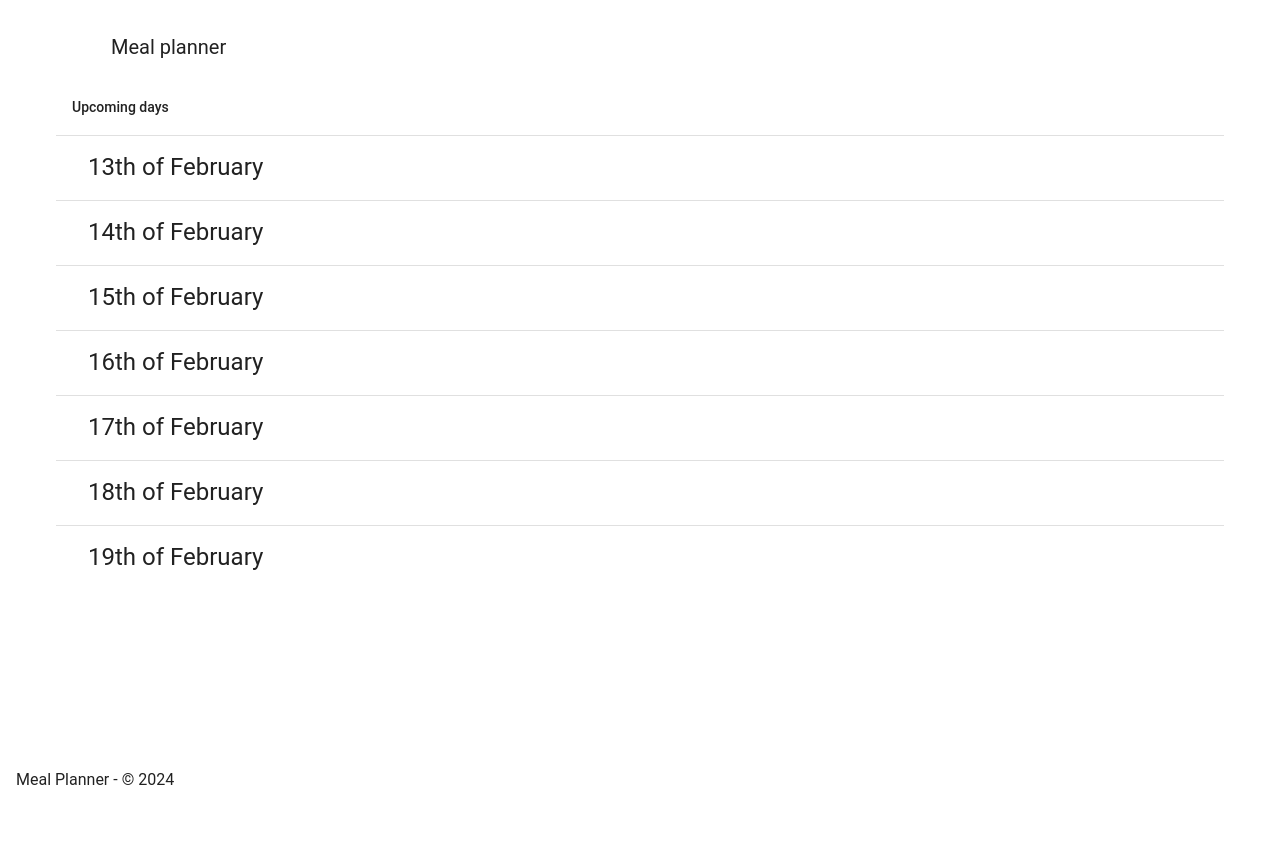
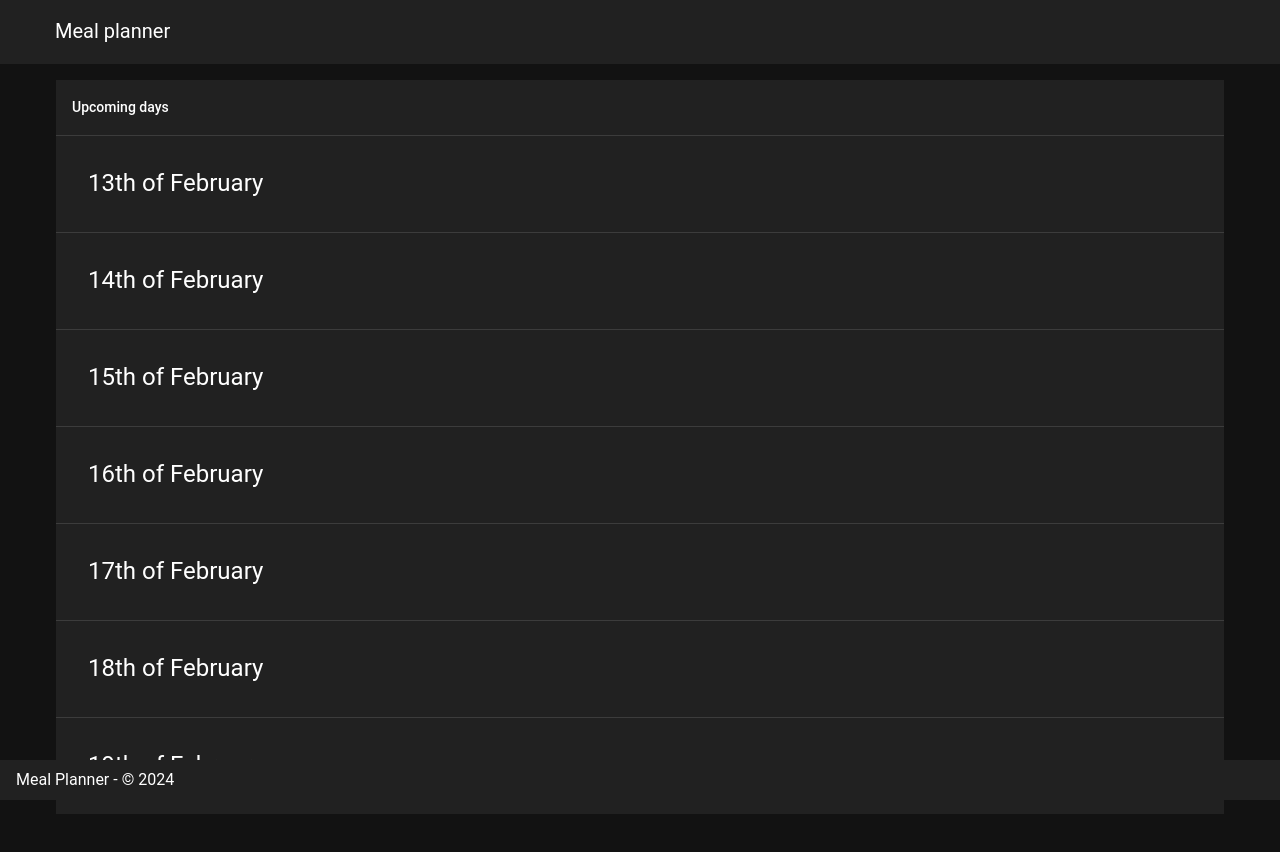
Before and after one commit to nekkox/Recipe-App, a Vue app: page / in a window 1280 px wide. Shown: the top 852 px of the page. Built offline with nearby package versions, Linux system fonts and the light colour scheme; no server answers.

Commit message:
Adjust layout and create nested routes

```diff
--- a/src/App.vue
+++ b/src/App.vue
@@ -1,24 +1,26 @@
 <script setup>
 import { RouterLink, RouterView } from 'vue-router'
+import DefaultBar from '@/layouts/default/AppBar.vue'
+
 
 </script>
 
 <template>
-<v-layout >
-  <v-container class="main">
-    <main>
+  <v-app theme="dark">
 
+    <DefaultBar />
+
+    <v-main>
+      <v-container>
       <RouterView />
+    </v-container>
+    </v-main>
 
-    </main>
-  </v-container>
-  <v-footer app>
-    <span>Meal Planner</span>&nbsp;- &copy;
-    {{ new Date().getFullYear() }}
-  </v-footer>
-</v-layout>
+    <v-footer app>
+      <span>Meal Planner</span>&nbsp;- &copy;
+      {{ new Date().getFullYear() }}
+    </v-footer>
+  </v-app>
 </template>
 
-<style scoped>
-
-</style>
+<style scoped></style>
--- a/src/components/CalendarCard.vue
+++ b/src/components/CalendarCard.vue
@@ -5,7 +5,7 @@ const props = defineProps(['card'])
 </script>
 
 <template>
-    <v-sheet class="d-flex justify-lg-space-between">
+    <v-sheet class="d-flex justify-space-betwee">
         <v-sheet class="ma-2 pa-2">
             <h2 class="text-h5">{{ useFormatDate(props.card.date) }}</h2>
         </v-sheet>
--- a/src/components/CalendarDays.vue
+++ b/src/components/CalendarDays.vue
@@ -41,7 +41,7 @@ console.log(cards);
     </thead>
     <tbody>
       <tr v-for="card in cards" :key="card.date.toString()">
-      <td>  <Card :card="card"></Card></td>
+      <td class="py-4">  <Card :card="card"></Card></td>
       </tr>
 
     </tbody>
--- a/src/layouts/default/Default.vue
+++ b/src/layouts/default/Default.vue
@@ -1,13 +1,11 @@
+<script setup>
+import DefaultBar from './AppBar.vue'
+import DefaultView from './View.vue'
+</script>
+
+
 <template>
-     <v-app>
-<DefaultBar />
-
-<DefaultView />
-     </v-app>
-
+     <v-layout>
+          <DefaultView />
+     </v-layout>
 </template>
-
-<script setup>
-  import DefaultBar from './AppBar.vue'
-  import DefaultView from './View.vue'
-</script>
--- a/src/layouts/default/View.vue
+++ b/src/layouts/default/View.vue
@@ -1,12 +1,11 @@
 <template>
+
     <v-main>
-      <router-view />
-      <MealPlanner>
 
-      </MealPlanner>
+      <RouterView />
     </v-main>
   </template>
 
   <script setup>
- import MealPlanner  from '@/components/MealPlanner.vue'
+
   </script>
--- a/src/router/index.js
+++ b/src/router/index.js
@@ -1,13 +1,24 @@
 import { createRouter, createWebHistory } from 'vue-router'
-import HomeView from '../views/HomeView.vue'
+
 
 const router = createRouter({
   history: createWebHistory(import.meta.env.BASE_URL),
   routes: [
     {
       path: '/',
-      name: 'home',
-      component: ()=>import('@/layouts/default/Default.vue')
+      component: ()=>import('@/layouts/default/Default.vue'),
+      children: [
+        {
+          path: '',
+          name: 'Home',
+          component: ()=> import('@/views/HomeView.vue')
+        },
+        {
+          path: 'recipes',
+          name: 'Recipes',
+          component: ()=> import('@/views/RecipesView.vue')
+        }
+      ]
     },
     {
       path: '/about',
--- a/src/views/HomeView.vue
+++ b/src/views/HomeView.vue
@@ -23,7 +23,7 @@ onMounted(()=>{
 
 <template>
 
-   <h1>hello</h1>
+
    <MealPlanner>
 
    </MealPlanner>
--- /dev/null
+++ b/src/views/RecipesView.vue
@@ -0,0 +1,9 @@
+<script setup>
+
+
+</script>
+
+<template>
+<h1>RECEPIE VIEW</h1>
+
+</template>
```
Also changed, not shown: src/components/RecipeTable.vue (added, +8 -0 lines), src/components/RecipesList.vue (added, +8 -0 lines).
